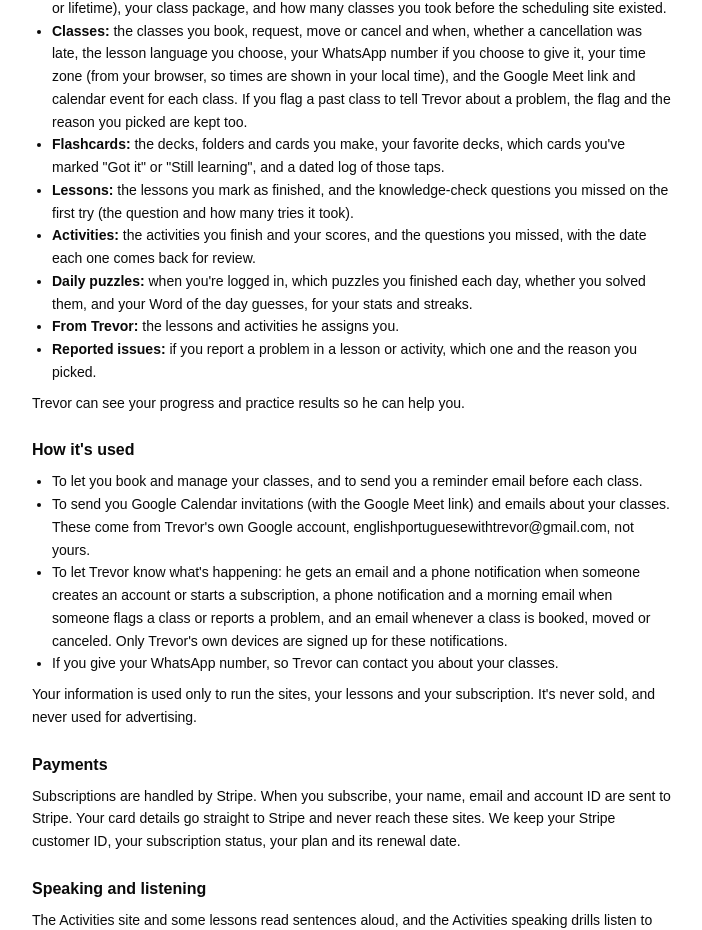
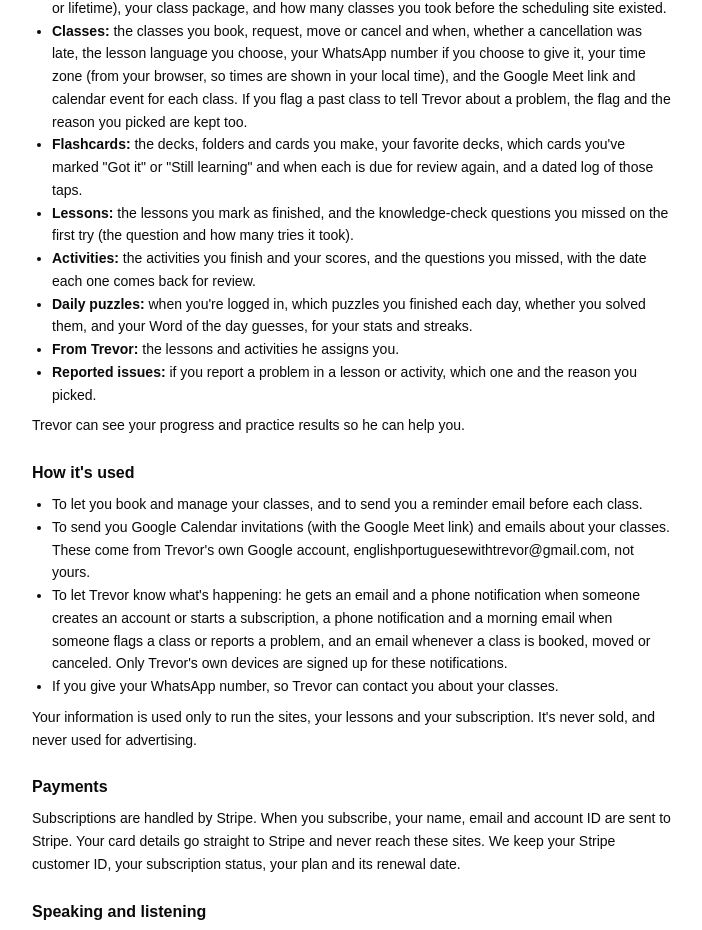
Before and after one commit to English-and-Portuguese-with-Trevor/english-portuguese-schedule-app-, a Next.js app: page /privacy in a window 1280 px wide. Shown: the part 853-1783 px from the top of the page, without its empty margins (288-990 px from the left). Built offline with nearby package versions, Linux system fonts and the light colour scheme.

Commit message:
Privacy: flashcards keep each card's next review date
Co-Authored-By: Claude Opus 5.5 <noreply@anthropic.com>
Claude-Session: https://claude.ai/code/session_019Vby25fdAyt4m79F6qywaL

```diff
--- a/src/app/privacy/page.tsx
+++ b/src/app/privacy/page.tsx
@@ -87,8 +87,8 @@ export default function PrivacyPage() {
             </li>
             <li>
               <strong>Flashcards:</strong> the decks, folders and cards you make, your favorite decks, which
-              cards you&apos;ve marked &quot;Got it&quot; or &quot;Still learning&quot;, and a dated log of
-              those taps.
+              cards you&apos;ve marked &quot;Got it&quot; or &quot;Still learning&quot; and when each is due for
+              review again, and a dated log of those taps.
             </li>
             <li>
               <strong>Lessons:</strong> the lessons you mark as finished, and the knowledge-check questions you
```
